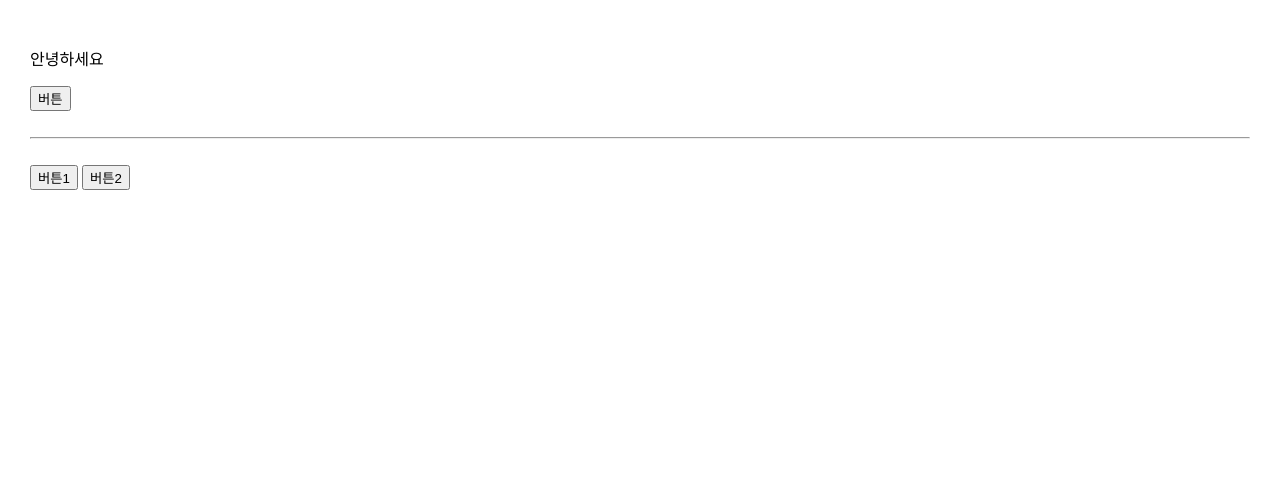
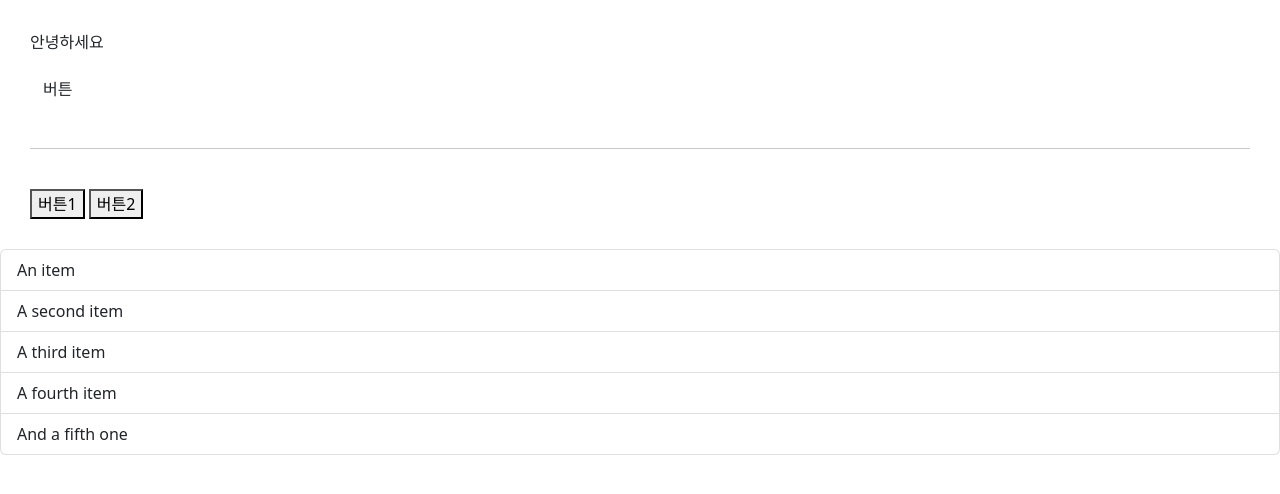
Before and after one commit to lee-haell/codingapple-js-1, a plain HTML site: page index.html in a window 1280 px wide. Drawn offline with nearby package versions, Linux system fonts and the light colour scheme; files that its build step writes are made by us from their sources.

Commit message:
edit-bootstrap 추가

```diff
--- a/index.html
+++ b/index.html
@@ -4,8 +4,9 @@
     <meta charset="UTF-8">
     <meta http-equiv="X-UA-Compatible" content="IE=edge">
     <meta name="viewport" content="width=device-width, initial-scale=1.0">
+    <title>codingapple javascript</title>
     <link rel="stylesheet" href="/src/style.css">
-    <title>codingapple javascript</title>
+    <link href="https://cdn.jsdelivr.net/npm/bootstrap@5.2.3/dist/css/bootstrap.min.css" rel="stylesheet" integrity="sha384-rbsA2VBKQhggwzxH7pPCaAqO46MgnOM80zW1RWuH61DGLwZJEdK2Kadq2F9CUG65" crossorigin="anonymous">
 </head>
 <body>
     <div class="wrap">
@@ -32,7 +33,16 @@
         </div>
     </div>
 
+    <!-- bootstrap -->
+    <ul class="list-group">
+        <li class="list-group-item">An item</li>
+        <li class="list-group-item">A second item</li>
+        <li class="list-group-item">A third item</li>
+        <li class="list-group-item">A fourth item</li>
+        <li class="list-group-item">And a fifth one</li>
+      </ul>
 
+    <script src="https://cdn.jsdelivr.net/npm/bootstrap@5.2.3/dist/js/bootstrap.bundle.min.js" integrity="sha384-kenU1KFdBIe4zVF0s0G1M5b4hcpxyD9F7jL+jjXkk+Q2h455rYXK/7HAuoJl+0I4" crossorigin="anonymous"></script>
     <script>
         /* 1. js로 html 제어 - 폰트크기변경 */
         // document.getElementById('hello').style.fontSize = '20px';
@@ -61,8 +71,6 @@
         document.getElementsByClassName('loginBtn')[0].addEventListener('click', function(){
             document.getElementById('alert-box').style.display = 'block';
         });
-
     </script>
-
 </body>
 </html>
```
